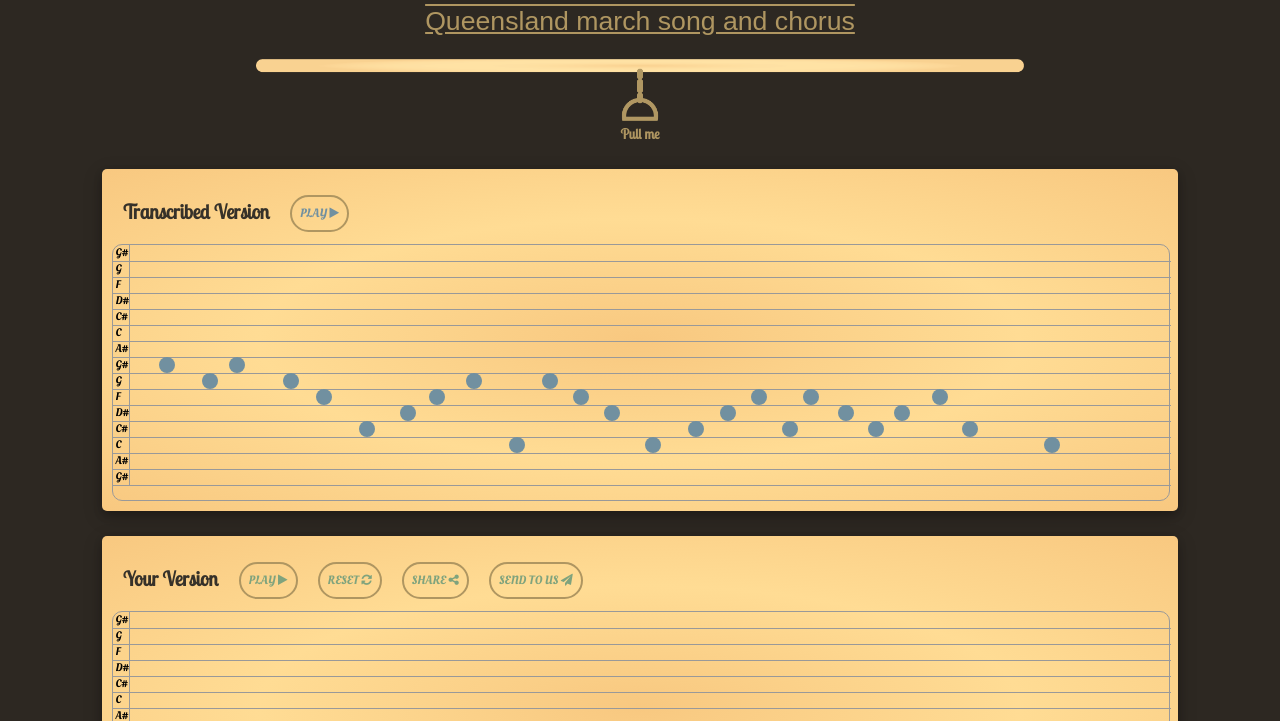
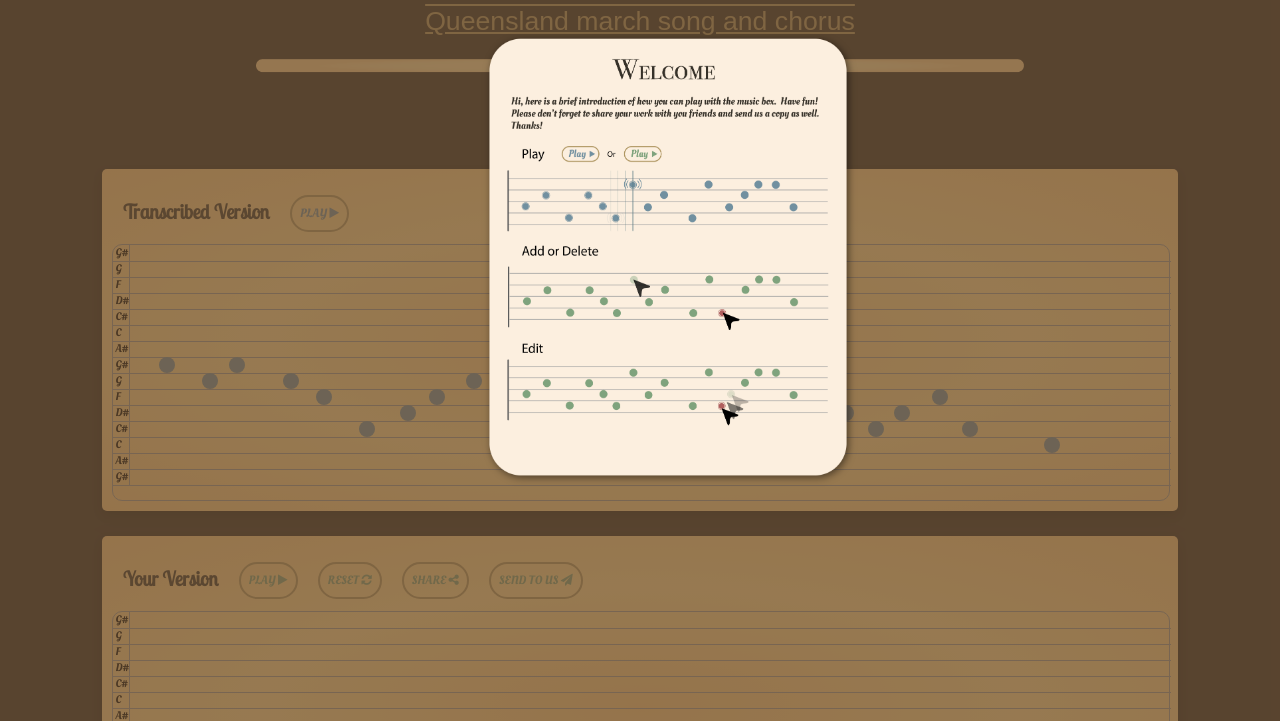
Before and after one commit to sunjiajing0815/design_studio, a plain HTML site: page musicbox.html in a window 1280 px wide. Shown: the part 131-852 px from the top of the page. Drawn offline with Linux system fonts and the light colour scheme; no server answers; files whose address does not match are found by name.

Commit message:
New welcome page for musicbox game

```diff
--- a/css/music_box.css
+++ b/css/music_box.css
@@ -111,3 +111,15 @@ h3{
 .scroll-handle h4 {
     margin: 0px;
 }
+.welcome{
+    margin:auto;
+    position: absolute;
+    top: 20vh;
+    left: 60vh;
+
+    z-index: 10;
+}
+.welcome img{
+    width: 380px;
+    height: 460px;
+}
--- a/css/share_style.css
+++ b/css/share_style.css
@@ -11,6 +11,10 @@ body,html{
     width: 100%;
     height: 100%;
     z-index:5;
+}
+.background{
+    height:100%;
+    width:100%;
 }
 
 #sharebox {
--- a/js/yourVersion.js
+++ b/js/yourVersion.js
@@ -63,11 +63,15 @@ $(document).ready(function () {
 
     lowLag.init({'debug':'false','urlPrefix':'snd/'});
     $('.music-image').hide();
-    $('.background').hide();
+
+    //$('.background').hide();
+    $('.layer').height($(document).height());
+    $('.layer').width($(document).width());
 
     $('.background').click(function(){
         $("#sharebox").hide();
         $(".background").hide();
+        $(".welcome").hide();
         $("#sharebox").attr("data-opened","no");
     });
 
--- a/musicbox.html
+++ b/musicbox.html
@@ -207,6 +207,9 @@
         <div class="layer">
         </div>
     </div>
+    <div class="welcome">
+        <img src="img/mb_welcome.png" alt="a brief introduction of how to play the game"/>
+    </div>
 
 </body>
 </html>
```
Also changed, not shown: img/mb_welcome.png (added).
